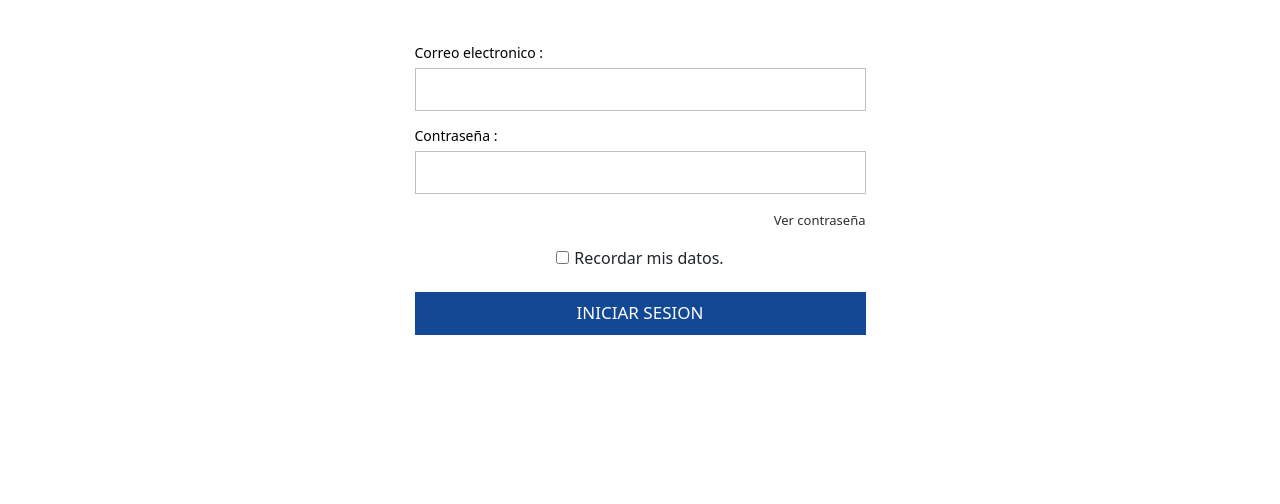
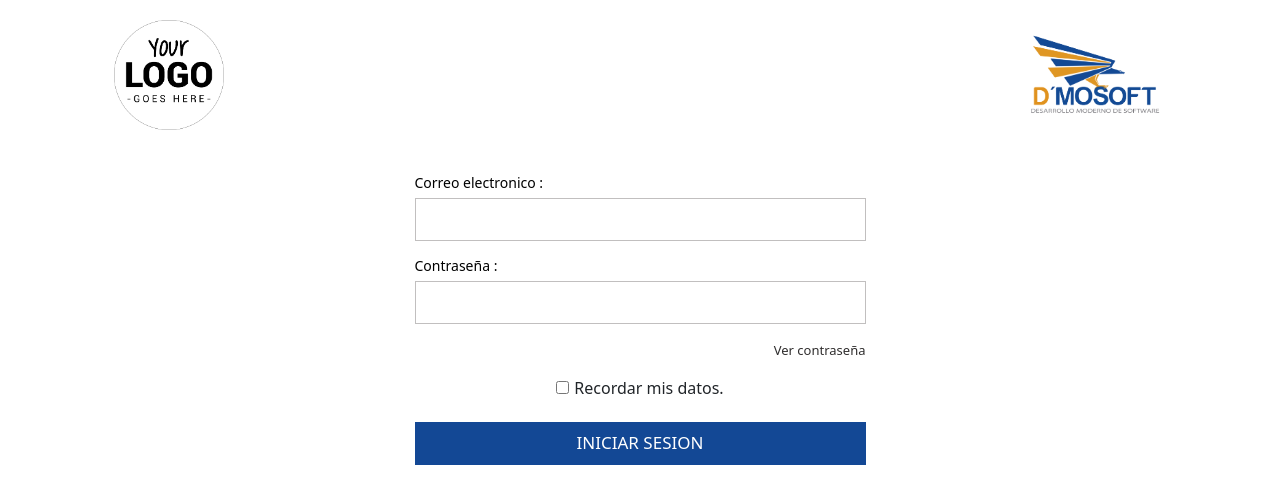
Before and after one commit to B3rert/ng-login, an Angular app: page / in a window 1280 px wide. Shown: the top 504 px of the page. Built offline with nearby package versions, Linux system fonts and the light colour scheme.

Commit message:
add logos

```diff
--- a/src/app/components/login/login.component.html
+++ b/src/app/components/login/login.component.html
@@ -1,5 +1,5 @@
 <div class="container">
-
+    <app-logos></app-logos>
     <div class="row">
         <div class="col-md-5 mx-auto text-center">
             <div class="login-right">
--- a/src/app/components/logos/logos.component.css
+++ b/src/app/components/logos/logos.component.css
@@ -0,0 +1,28 @@
+
+/**Logos*/
+
+.img_empresas {
+    height      : 110px;
+    margin-top  : 20px;
+    margin-right: 20px;
+    margin-left : 20px;
+}
+
+@media screen and (max-width: 600px) {
+    .img_empresas {
+        height: 65px;
+        margin: 10px;
+    }
+}
+
+@media screen and (max-width: 280px) {
+    .img_empresas {
+        height: 45px;
+        margin: 5px;
+    }
+}
+/*Fin logos*/
+
+.spacer {
+    flex: 1 1 auto;
+}
--- a/src/app/components/logos/logos.component.html
+++ b/src/app/components/logos/logos.component.html
@@ -1 +1,11 @@
-<p>logos works!</p>
+<div class="container-fluid">
+    <div class="row">
+        <div class="col">
+            <div class="d-flex">
+                <img class=" img_empresas" src="/assets/empresa.png" alt="Logo">
+                <span class="spacer"></span>
+                <img class=" img_empresas" src="/assets/logo_demosoft.png" alt="Logo">
+            </div>
+        </div>
+    </div>
+</div>
```
Also changed, not shown: src/app/components/login/login.component.css (line endings or trailing spaces).
